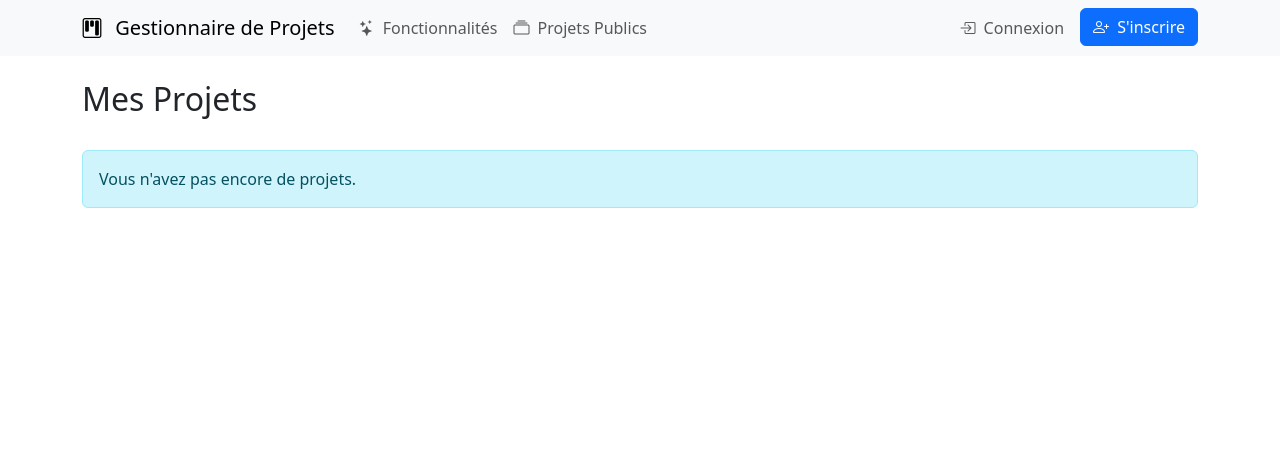
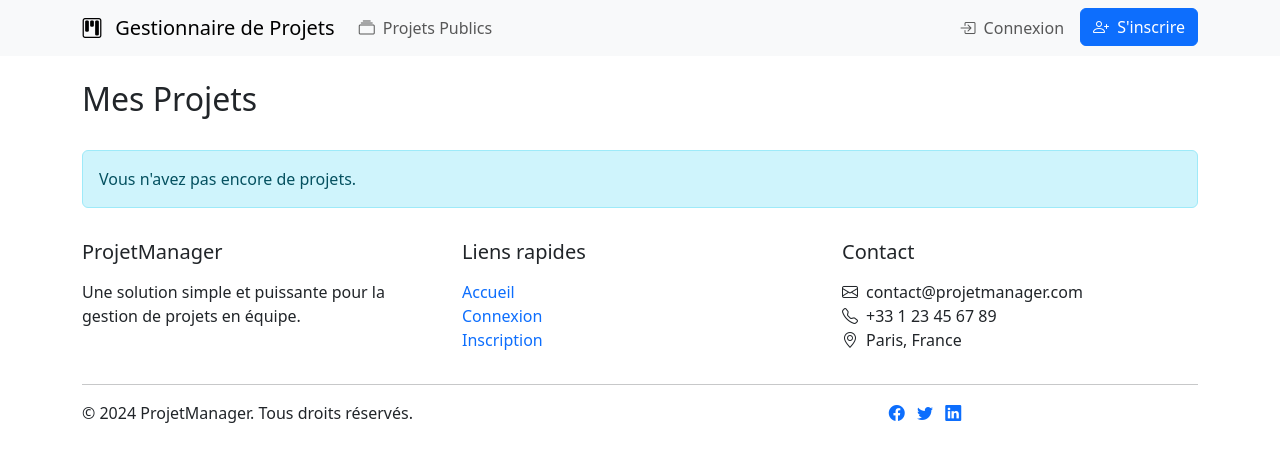
Before and after one commit to Youcode-Classe-E-2024-2025/Khawla_Boukniter-project, a PHP site: the page made by app/views/projects/index.php in a window 1280 px wide. Shown: the top 462 px of the page. Run offline with PHP 8.4, Linux system fonts and the light colour scheme; the template is opened without the code that fills it, so the values that code supplies are empty; some libraries are stand-ins or nearby versions.

Commit message:
Updated project files including styles, scripts, and layout. Adjusted .gitignore to exclude composer.lock and composer.json. Removed footer from home index page.

```diff
--- a/app/controllers/AuthController.php
+++ b/app/controllers/AuthController.php
@@ -35,7 +35,7 @@ class AuthController extends Controller
             if ($user && password_verify($data['password'], $user['password'])) {
                 $_SESSION['user_id'] = $user['id'];
                 $_SESSION['user_name'] = $user['name'];
-                $_SESSION['user_role'] = $user['role']; // Stocker le rôle
+                $_SESSION['user_role'] = $user['role'];
 
                 if ($user['role'] === null) {
                     $this->redirect('choose_role');
@@ -75,7 +75,7 @@ class AuthController extends Controller
 
             if ($this->userModel->create($data)) {
                 $_SESSION['success'] = "Compte créé avec succès";
-                $this->redirect('login');
+                $this->redirect('choose_role');
             } else {
                 $_SESSION['error'] = "Erreur lors de la création du compte";
                 $this->redirect('register');
--- a/app/core/Router.php
+++ b/app/core/Router.php
@@ -40,7 +40,11 @@ class Router
                 if (preg_match('/^\/projects\/(\d+)$/', $uri, $matches) || preg_match('/^\/projects\/(\d+)\/([a-zA-Z]+)$/', $uri, $matches)) {
                     $id = (int)$matches[1];
                     return $controllerInstance->$action($id);
-                } else {
+                } else if (preg_match('/^\/([a-zA-Z]+)\/(\d+)\/([a-zA-Z]+)$/', $uri, $matches)) {
+                    $id = (int)$matches[2];
+                    $scndId = (int)$matches[3];
+                    return $controllerInstance->$action($id, $scndId);
+                }else {
                     return $controllerInstance->$action();
                 }
             }
--- a/app/views/auth/choose_role.php
+++ b/app/views/auth/choose_role.php
@@ -9,7 +9,7 @@
                     <strong>Important :</strong> Ce choix est définitif et déterminera votre rôle dans l'application.
                 </div>
 
-                <form action="/choose_role" method="POST">
+                <form action="<?= base_url('choose_role') ?>" method="POST">
                     <div class="row">
                         <div class="col-md-6">
                             <div class="card mb-3">
--- a/app/views/dashboard/index.php
+++ b/app/views/dashboard/index.php
@@ -111,6 +111,7 @@ $isManager = $userRole === 'manager';
     </div>
 </div>
 
+
 <!-- Scripts pour les graphiques -->
 <script src="https://cdn.jsdelivr.net/npm/chart.js"></script>
 <script>
--- a/app/views/home/index.php
+++ b/app/views/home/index.php
@@ -110,5 +110,3 @@
         <a href="<?= base_url('register') ?>" class="btn btn-light btn-lg">Créer un compte gratuitement</a>
     </div>
 </section>
-
-<?php require_once VIEW_PATH . '/layouts/footer.php'; ?>
--- a/app/views/layout/main.php
+++ b/app/views/layout/main.php
@@ -4,14 +4,21 @@
 <head>
     <meta charset="UTF-8">
     <meta name="viewport" content="width=device-width, initial-scale=1.0">
-    <title><?= $pageTitle ?? 'Gestionnaire de Projets' ?></title>
+    <title><?= isset($pageTitle) ? $pageTitle . ' - ' : '' ?>Gestionnaire de Projets</title>
+
+    <!-- Bootstrap CSS -->
     <link href="https://cdn.jsdelivr.net/npm/bootstrap@5.3.0/dist/css/bootstrap.min.css" rel="stylesheet">
-    <link href="https://cdn.jsdelivr.net/npm/bootstrap-icons@1.7.2/font/bootstrap-icons.css" rel="stylesheet">
+    <!-- Bootstrap Icons -->
+    <link href="https://cdn.jsdelivr.net/npm/bootstrap-icons@1.10.0/font/bootstrap-icons.css" rel="stylesheet">
+    <!-- Custom CSS -->
     <link href="<?= asset_url('css/style.css') ?>" rel="stylesheet">
+    <?php if (isset($isHomePage) && $isHomePage): ?>
         <link href="<?= asset_url('css/home.css') ?>" rel="stylesheet">
+    <?php endif; ?>
 </head>
 
 <body>
+    <!-- Navigation -->
     <nav class="navbar navbar-expand-lg navbar-light bg-light">
         <div class="container">
             <a class="navbar-brand" href="<?= base_url() ?>">
@@ -23,31 +30,9 @@
             </button>
             <div class="collapse navbar-collapse" id="navbarNav">
                 <ul class="navbar-nav me-auto">
-                    <?php if (is_authenticated()): ?>
-                        <?php if (is_manager()): ?>
+                    <?php if (!is_authenticated()): ?>
                         <li class="nav-item">
-                                <a class="nav-link" href="<?= base_url('projects') ?>">
-                                    <i class="bi bi-folder me-1"></i>
-                                    Mes Projets
-                                </a>
-                            </li>
-                        <?php else: ?>
-                            <li class="nav-item">
-                                <a class="nav-link" href="<?= base_url('tasks') ?>">
-                                    <i class="bi bi-list-check me-1"></i>
-                                    Mes Tâches
-                                </a>
-                            </li>
-                        <?php endif; ?>
-                    <?php else: ?>
-                        <li class="nav-item">
-                            <a class="nav-link" href="#features">
-                                <i class="bi bi-stars me-1"></i>
-                                Fonctionnalités
-                            </a>
-                        </li>
-                        <li class="nav-item">
-                            <a class="nav-link" href="#projects">
+                            <a class="nav-link" href="<?= base_url('projects') ?>/#projects">
                                 <i class="bi bi-collection me-1"></i>
                                 Projets Publics
                             </a>
@@ -70,10 +55,25 @@
                                 </li>
                                 <li>
                                     <a class="dropdown-item" href="<?= base_url('dashboard') ?>">
-                                        <i class="bi bi-person me-2"></i>
-                                        Dashboard
+                                        <i class="bi bi-grid me-2"></i>
+                                        Tableau de Bord
                                     </a>
                                 </li>
+                                <?php if (is_manager()): ?>
+                                    <li class="nav-item">
+                                        <a class="dropdown-item" href="<?= base_url('projects') ?>">
+                                            <i class="bi bi-folder me-1"></i>
+                                            Mes Projets
+                                        </a>
+                                    </li>
+                                <?php else: ?>
+                                    <li class="nav-item">
+                                        <a class="dropdown-item" href="<?= base_url('tasks') ?>">
+                                            <i class="bi bi-list-check me-1"></i>
+                                            Mes Tâches
+                                        </a>
+                                    </li>
+                                <?php endif; ?>
                                 <li>
                                     <hr class="dropdown-divider">
                                 </li>
@@ -104,59 +104,88 @@
         </div>
     </nav>
 
-    <div class="container mt-4">
+    <!-- Flash Messages -->
+    <?php if (isset($_SESSION['success'])): ?>
+        <div class="alert alert-success alert-dismissible fade show" role="alert">
+            <?= $_SESSION['success'] ?>
+            <button type="button" class="btn-close" data-bs-dismiss="alert"></button>
+        </div>
+        <?php unset($_SESSION['success']); ?>
+    <?php endif; ?>
+
     <?php if (isset($_SESSION['error'])): ?>
         <div class="alert alert-danger alert-dismissible fade show" role="alert">
-                <i class="bi bi-exclamation-circle me-2"></i>
             <?= $_SESSION['error'] ?>
             <button type="button" class="btn-close" data-bs-dismiss="alert"></button>
+        </div>
         <?php unset($_SESSION['error']); ?>
-            </div>
     <?php endif; ?>
 
-        <?php if (isset($_SESSION['success'])): ?>
-            <div class="alert alert-success alert-dismissible fade show" role="alert">
-                <i class="bi bi-check-circle me-2"></i>
-                <?= $_SESSION['success'] ?>
-                <button type="button" class="btn-close" data-bs-dismiss="alert"></button>
-                <?php unset($_SESSION['success']); ?>
-            </div>
-        <?php endif; ?>
+    <!-- Contenu de la page -->
+    <main class="container mt-4">
+        <?= $content ?>
+    </main>
 
-        <?= $content ?>
-    </div>
-
-    <?php if (!is_authenticated()): ?>
-        <!-- <footer class="bg-light mt-5 py-4">
+    <footer class="footer mt-auto py-3">
         <div class="container">
             <div class="row">
-                <div class="col-md-6">
-                    <h5>Gestionnaire de Projets</h5>
-                    <p class="text-muted">
-                        Une solution complète pour la gestion de vos projets et la collaboration d'équipe.
-                    </p>
+                <div class="col-md-4">
+                    <h5 class="mb-3">ProjetManager</h5>
+                    <p>Une solution simple et puissante pour la gestion de projets en équipe.</p>
                 </div>
-                <div class="col-md-3">
-                    <h5>Liens rapides</h5>
+                <div class="col-md-4">
+                    <h5 class="mb-3">Liens rapides</h5>
                     <ul class="list-unstyled">
-                        <li><a href="#features" class="text-decoration-none">Fonctionnalités</a></li>
-                        <li><a href="#projects" class="text-decoration-none">Projets Publics</a></li>
-                        <li><a href="<?= base_url('register') ?>" class="text-decoration-none">S'inscrire</a></li>
+                        <li><a href="<?= base_url() ?>" class="text-decoration-none">Accueil</a></li>
+                        <?php if (is_authenticated()): ?>
+                            <li><a href="<?= base_url('dashboard') ?>" class="text-decoration-none">Tableau de bord</a></li>
+                            <li><a href="<?= base_url('projects') ?>" class="text-decoration-none">Projets</a></li>
+                        <?php else: ?>
+                            <li><a href="<?= base_url('login') ?>" class="text-decoration-none">Connexion</a></li>
+                            <li><a href="<?= base_url('register') ?>" class="text-decoration-none">Inscription</a></li>
+                        <?php endif; ?>
                     </ul>
                 </div>
-                <div class="col-md-3">
-                    <h5>Contact</h5>
+                <div class="col-md-4">
+                    <h5 class="mb-3">Contact</h5>
                     <ul class="list-unstyled">
-                        <li><a href="mailto:contact@example.com" class="text-decoration-none">contact@example.com</a></li>
-                        <li>+1 234 567 890</li>
+                        <li><i class="bi bi-envelope me-2"></i>contact@projetmanager.com</li>
+                        <li><i class="bi bi-telephone me-2"></i>+33 1 23 45 67 89</li>
+                        <li><i class="bi bi-geo-alt me-2"></i>Paris, France</li>
+                    </ul>
+                </div>
+            </div>
+            <hr>
+            <div class="row">
+                <div class="col-md-6">
+                    <p>&copy; <?= date('Y') ?> ProjetManager. Tous droits réservés.</p>
+                </div>
+                <div class="col-md-6 text-md-end">
+                    <ul class="list-inline mb-0" style="text-align: center;">
+                        <li class="list-inline-item">
+                            <a href="#" class="text-decoration-none">
+                                <i class="bi bi-facebook"></i>
+                            </a>
+                        </li>
+                        <li class="list-inline-item">
+                            <a href="#" class="text-decoration-none">
+                                <i class="bi bi-twitter"></i>
+                            </a>
+                        </li>
+                        <li class="list-inline-item">
+                            <a href="#" class="text-decoration-none">
+                                <i class="bi bi-linkedin"></i>
+                            </a>
+                        </li>
                     </ul>
                 </div>
             </div>
         </div>
-    </footer> -->
-    <?php endif; ?>
+    </footer>
 
     <script src="https://cdn.jsdelivr.net/npm/bootstrap@5.3.0/dist/js/bootstrap.bundle.min.js"></script>
+    <!-- Custom JavaScript -->
+    <script src="<?= asset_url('js/main.js') ?>"></script>
     </body>
 
     </html>
--- a/database/schema.sql
+++ b/database/schema.sql
@@ -8,7 +8,7 @@ CREATE TABLE IF NOT EXISTS users (
     name VARCHAR(100) NOT NULL,
     email VARCHAR(100) NOT NULL UNIQUE,
     password VARCHAR(255) NOT NULL,
-    role ENUM('manager', 'member') NOT NULL,
+    role ENUM('manager', 'member') DEFAULT null,
     created_at TIMESTAMP DEFAULT CURRENT_TIMESTAMP,
     updated_at TIMESTAMP DEFAULT CURRENT_TIMESTAMP ON UPDATE CURRENT_TIMESTAMP
 );
--- a/public/index.php
+++ b/public/index.php
@@ -45,7 +45,6 @@ $router->addRoute('POST', '/projects', [ProjectController::class, 'store']);
 $router->addRoute('GET', '/projects/{id}', [ProjectController::class, 'show']);
 $router->addRoute('GET', '/projects/{id}/edit', [ProjectController::class, 'edit']);
 $router->addRoute('POST', '/projects/{id}/edit', [ProjectController::class, 'update']);
-// $router->addRoute('GET', '/projects/{id}/invite', [ProjectController::class, 'invite']);
 $router->addRoute('POST', '/projects/{id}/invite', [ProjectController::class, 'inviteMember']);
 $router->addRoute('POST', '/projects/{id}/delete', [ProjectController::class, 'delete']);
 $router->addRoute('POST', '/projects/{id}/members', [ProjectController::class, 'addMember']);
@@ -58,7 +57,7 @@ $router->addRoute('GET', '/projects/{projectId}/tasks/create', [TaskController::
 $router->addRoute('POST', '/projects/{projectId}/tasks', [TaskController::class, 'store']);
 $router->addRoute('GET', '/tasks/{id}', [TaskController::class, 'show']);
 $router->addRoute('GET', '/tasks/{id}/edit', [TaskController::class, 'edit']);
-$router->addRoute('POST', '/tasks/{id}', [TaskController::class, 'update']);
+$router->addRoute('POST', '/tasks/{id}/', [TaskController::class, 'update']);
 $router->addRoute('POST', '/tasks/{id}/delete', [TaskController::class, 'delete']);
 $router->addRoute('POST', '/tasks/{id}/status', [TaskController::class, 'updateStatus']);
 
```
Also changed, not shown: app/views/layouts/header.php (+17 -24 lines), app/views/projects/show.php (+65 -10 lines), public/assets/css/style.css, public/assets/js/main.js, 1 other file. Lines whose indentation alone changed are shown as unchanged.
